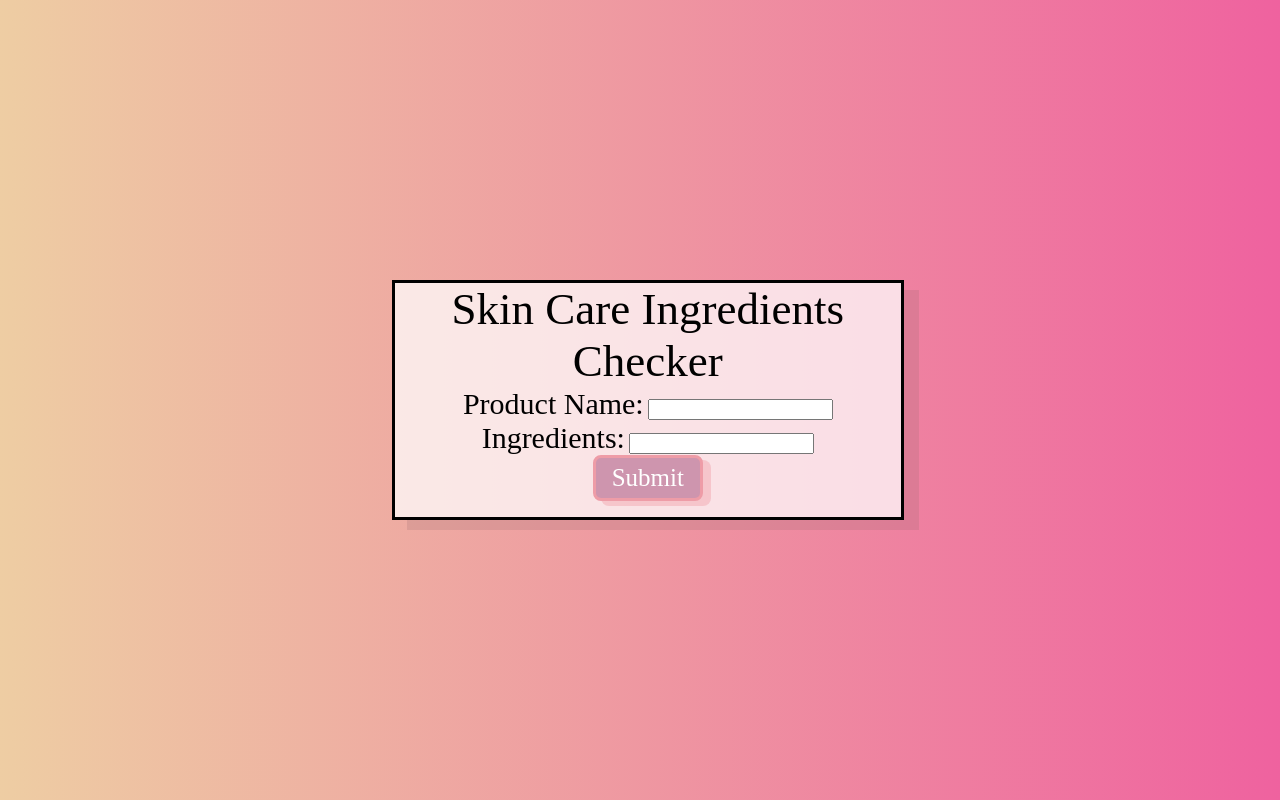
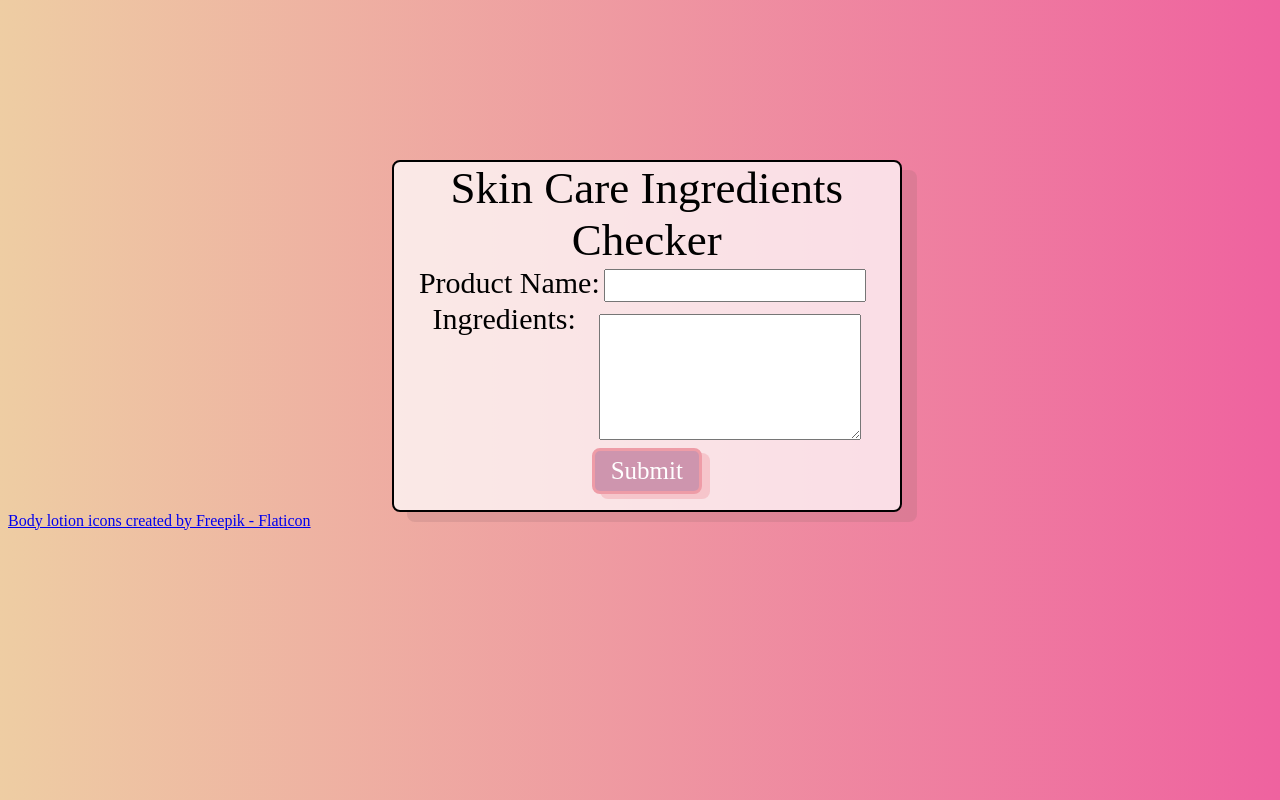
Before and after one commit to kgarcia5454/Skin-Product-Ingredient-Checker, a plain HTML site: page HTML/index.html in a window 1280 px wide. Drawn offline with Linux system fonts and the light colour scheme; a web font is replaced by a local one.

Commit message:
Increased Size of ingredients box and bolded text for detected ingredients

```diff
--- a/CSS/Styles.css
+++ b/CSS/Styles.css
@@ -10,16 +10,16 @@ body{
 
 #Page{
     background-color: rgba(255, 255, 255, 0.735);
-    margin-top: 25vh;
+    margin-top: 20vh;
     font-family: 'Dekko';
     border: solid;
-    border-width: 0.5%;
+    border-radius: 8px;
+    border-width: 2px;
     box-shadow: 15px 10px #91636933;
 }
 
 #H1{
     text-align: center;
-
     font-size: 30px;
 
 }
@@ -32,8 +32,26 @@ label{
     font-size: 30px;
 }
 
+#IngredientsInput{
+    width: 40vw;
+    height: 20vh;
+    vertical-align: top;
+    margin-top: 1.5vh;
+    margin-left: 1.5vw;
+    margin-bottom: 1vh;
+}
+
+#PNameInput{
+    padding-top: 1vh;
+    font-size:2.8vw;
+    padding-right: 4vw;
+    height: 3vh;
+}
+
+
 #IngredientDetected{
     text-align: center;
+    font-weight: bold;
     word-break: normal;
 }
 
@@ -64,7 +82,7 @@ label{
 
 @media screen and (min-width: 801px){
     #Page{
-        margin-top: 35vh;
+        margin-top: 20vh;
         margin-left: 30vw;
         width: 40%;
     }
@@ -74,4 +92,21 @@ label{
 
     }
 
+    #IngredientsInput{
+        width: 20vw;
+        height: 15vh;
+        vertical-align: top;
+        margin-top: 1.5vh;
+        margin-left: 1.5vw;
+        margin-bottom: 1vh;
+    }
+
+    #PNameInput{
+        height: 2.5vh;
+        width: 20vw;
+        font-size: 1vw;
+        margin-right:0.7vw;
+        padding-right: 0vw;
+    }
+
 }
--- a/HTML/index.html
+++ b/HTML/index.html
@@ -5,6 +5,7 @@
         <title>Skin Care Ingredients Checker</title>
         <link rel="stylesheet" href="../CSS/Styles.css">
         <link href='https://fonts.googleapis.com/css?family=Dekko' rel='stylesheet'>
+        <link rel="icon" href="../images/favicon.ico">
     </head>
 
     <body>
@@ -15,10 +16,10 @@
 
                 <form id="ProductForm">
                     <label for="PName">Product Name:</label>
-                    <input type="text" id="PName" name="PName"><br>
+                    <input type="text" id="PNameInput" name="PName"><br>
 
                     <label for="Ingredients">Ingredients:</label>
-                    <input type="text" id="Ingredients" name="Ingredients"><br>
+                    <textarea name="Ingredients" id="IngredientsInput" cols="30" rows="10"></textarea><br>
 
                     <input type="Button" onclick= "Scan()" value = "Submit" id="SubmitButton">
 
@@ -34,3 +35,5 @@
     <script src="../JS/Script.js"></script>
 
 </html>
+
+<a href="https://www.flaticon.com/free-icons/body-lotion" title="body lotion icons">Body lotion icons created by Freepik - Flaticon</a>
--- a/JS/Script.js
+++ b/JS/Script.js
@@ -1,6 +1,6 @@
 var form = document.getElementById("ProductForm")
-var IngredientsInputString = document.getElementById("Ingredients");
-var ProductNameInputString = document.getElementById("PName");
+var IngredientsInputString = document.getElementById("IngredientsInput");
+var ProductNameInputString = document.getElementById("PNameInput");
 
 var IngredientsList = ["acetylated lanolin",
 "acetylated lanolin alcohol",
@@ -50,7 +50,7 @@ function Scan(){
     const UserInput = IngredientsInputString.value.toLowerCase().split(", ");
 
     UserInput[UserInput.length-1] = UserInput[UserInput.length-1].replace(/[.,\/#!$%\^&\*;:{}=\-_`~()]/g,"")
-    console.log(UserInput)
+
     let Matched = UserInput.filter(element => IngredientsList.includes(element));
 
     if(Matched.includes("cetearyl alcohol") && Matched.includes("ceteareth-20")){
@@ -61,6 +61,6 @@ function Scan(){
         Matched = Matched.filter(item => !ComboList.includes(item));
     }
 
-    document.getElementById("IngredientDetected").innerHTML = Matched.length+ " Ingredients Found in "+ProductNameInputString.value+": " + Matched ;
+    document.getElementById("IngredientDetected").innerHTML = Matched.length+ " Ingredients Found in "+ProductNameInputString.value+": " + Matched;
 
 }
```
Also changed, not shown: icon.png (added), images/favicon.ico (added).
